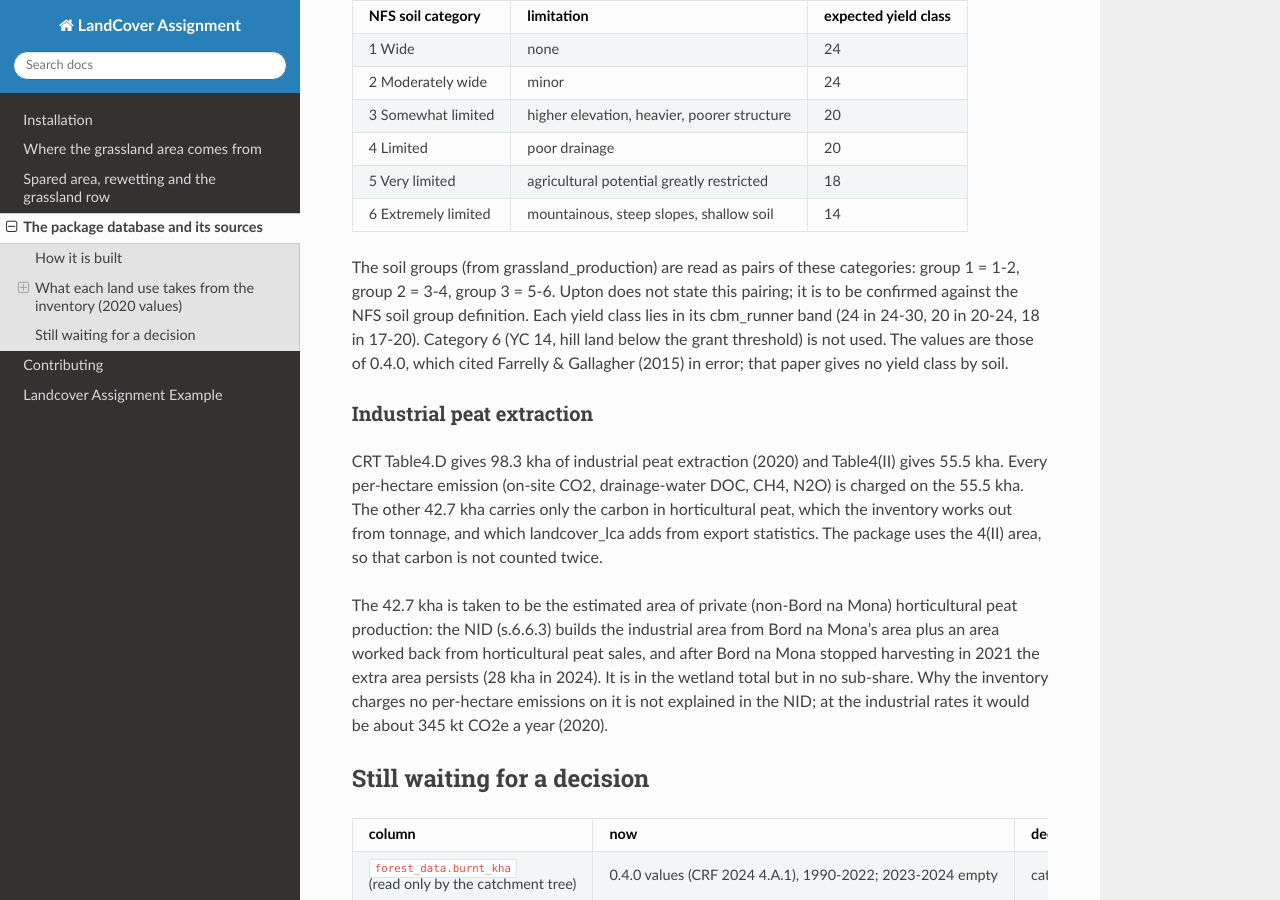
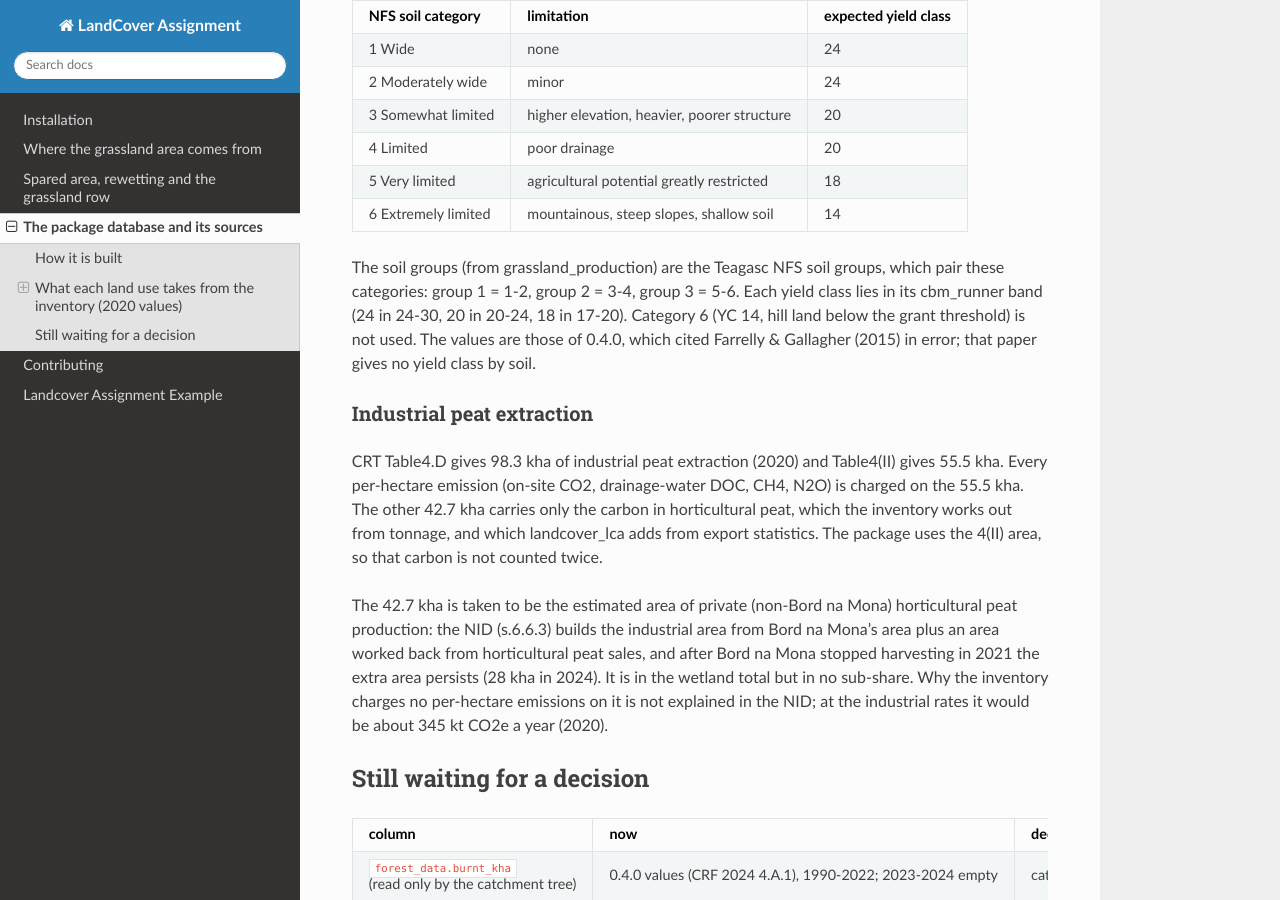
Before and after one commit to GOBLIN-Proj/landcover_assignment, a Sphinx documentation site: the page built from docs/data_sources.md, in a window 1280 px wide and 900 px high, scrolled down 5808 px. Built offline with Sphinx 7.4.7 and the Read the Docs theme 3.1.0, drawn with Linux system fonts in a browser that asks for light colours; pages that are not in the unit, such as notebooks, are missing from menus.

Commit message:
Record the confirmed NFS soil group pairing for the yield class table (D9)
Soil groups 1 / 2 / 3 are NFS soil categories 1-2 / 3-4 / 5-6, as Teagasc
defines them (confirmed by the owner); no longer marked as inferred.

Co-Authored-By: Claude Opus 5.5 <noreply@anthropic.com>

```diff
--- a/docs/data_sources.md
+++ b/docs/data_sources.md
@@ -206,8 +206,8 @@ each National Farm Survey soil category (from the Farrelly et al. 2011 productiv
 | 5 Very limited | agricultural potential greatly restricted | 18 |
 | 6 Extremely limited | mountainous, steep slopes, shallow soil | 14 |
 
-The soil groups (from grassland_production) are read as pairs of these categories: group 1 = 1-2, group 2 = 3-4,
-group 3 = 5-6. Upton does not state this pairing; it is to be confirmed against the NFS soil group definition. Each
+The soil groups (from grassland_production) are the Teagasc NFS soil groups, which pair these categories: group 1 =
+1-2, group 2 = 3-4, group 3 = 5-6. Each
 yield class lies in its cbm_runner band (24 in 24-30, 20 in 20-24, 18 in 17-20). Category 6 (YC 14, hill land below
 the grant threshold) is not used. The values are those of 0.4.0, which cited Farrelly & Gallagher (2015) in error;
 that paper gives no yield class by soil.
--- a/docs/html/_sources/data_sources.md.txt
+++ b/docs/html/_sources/data_sources.md.txt
@@ -206,8 +206,8 @@ each National Farm Survey soil category (from the Farrelly et al. 2011 productiv
 | 5 Very limited | agricultural potential greatly restricted | 18 |
 | 6 Extremely limited | mountainous, steep slopes, shallow soil | 14 |
 
-The soil groups (from grassland_production) are read as pairs of these categories: group 1 = 1-2, group 2 = 3-4,
-group 3 = 5-6. Upton does not state this pairing; it is to be confirmed against the NFS soil group definition. Each
+The soil groups (from grassland_production) are the Teagasc NFS soil groups, which pair these categories: group 1 =
+1-2, group 2 = 3-4, group 3 = 5-6. Each
 yield class lies in its cbm_runner band (24 in 24-30, 20 in 20-24, 18 in 17-20). Category 6 (YC 14, hill land below
 the grant threshold) is not used. The values are those of 0.4.0, which cited Farrelly & Gallagher (2015) in error;
 that paper gives no yield class by soil.
--- a/docs/html/data_sources.html
+++ b/docs/html/data_sources.html
@@ -502,8 +502,8 @@ each National Farm Survey soil category (from the Farrelly et al. 2011 productiv
 </tr>
 </tbody>
 </table>
-<p>The soil groups (from grassland_production) are read as pairs of these categories: group 1 = 1-2, group 2 = 3-4,
-group 3 = 5-6. Upton does not state this pairing; it is to be confirmed against the NFS soil group definition. Each
+<p>The soil groups (from grassland_production) are the Teagasc NFS soil groups, which pair these categories: group 1 =
+1-2, group 2 = 3-4, group 3 = 5-6. Each
 yield class lies in its cbm_runner band (24 in 24-30, 20 in 20-24, 18 in 17-20). Category 6 (YC 14, hill land below
 the grant threshold) is not used. The values are those of 0.4.0, which cited Farrelly &amp; Gallagher (2015) in error;
 that paper gives no yield class by soil.</p>
```
Also changed, not shown: CHANGELOG.md (+1 -1 lines), docs/html/searchindex.js, 3 other files.
